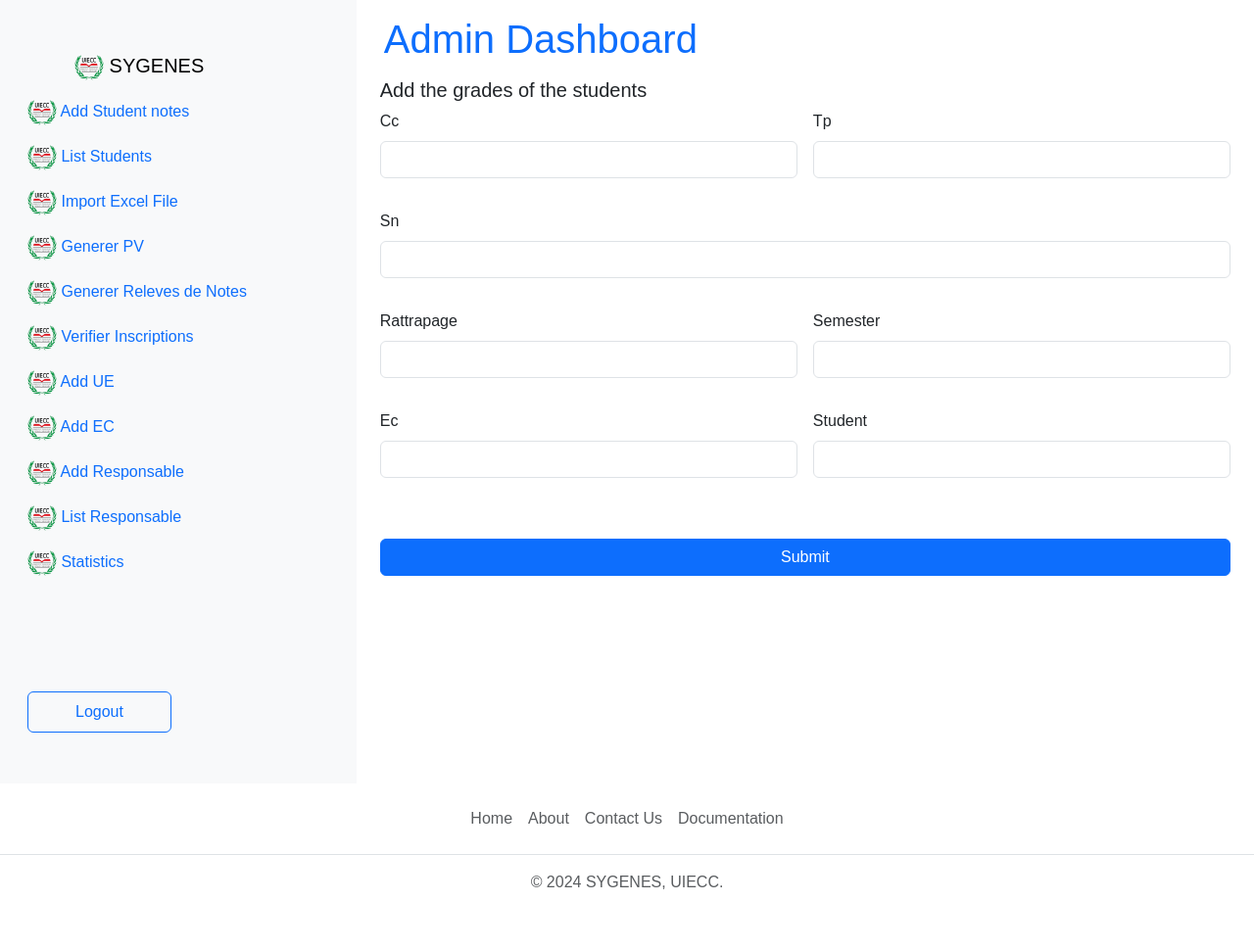
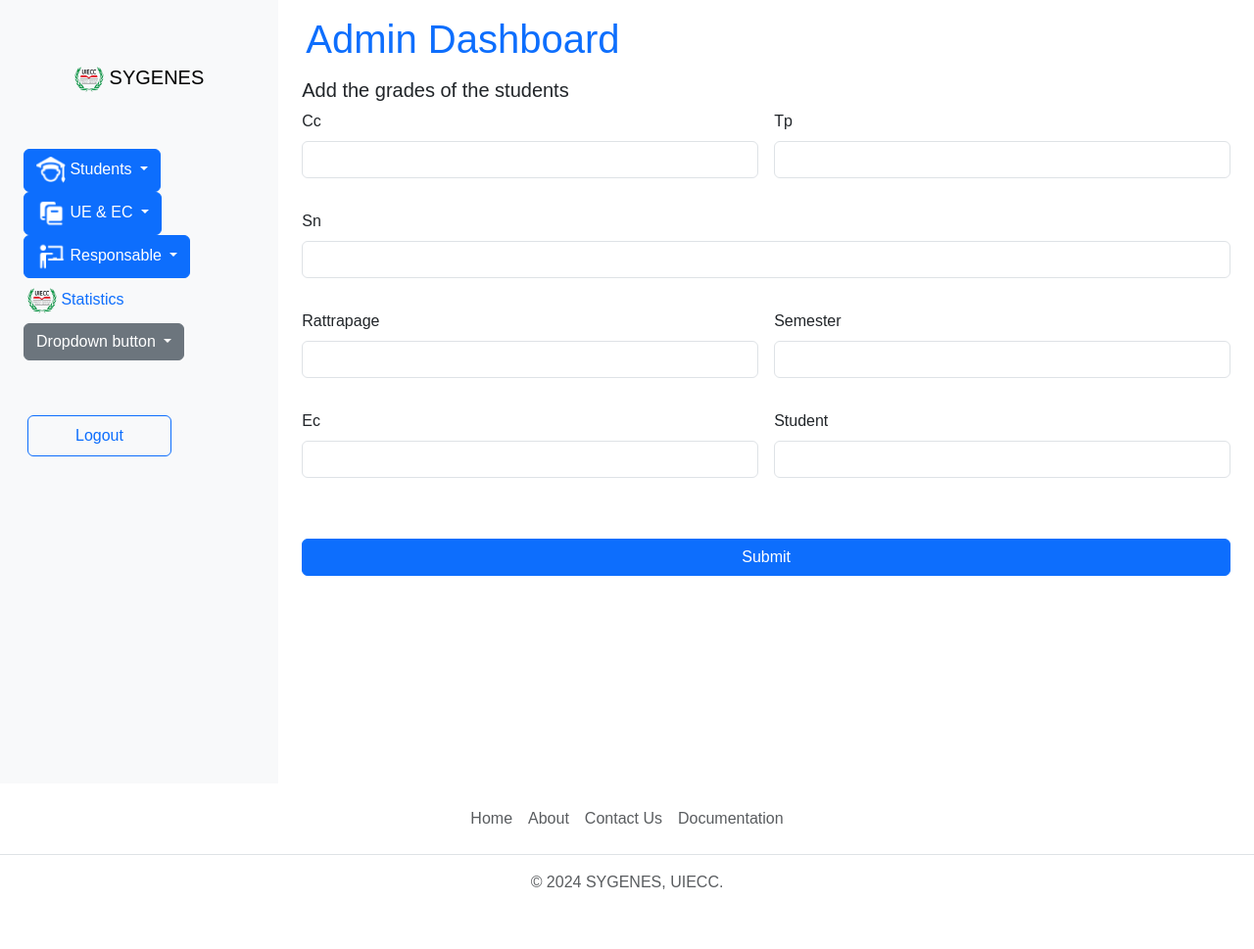
Before and after one commit to davyemane/SYGENES1.1, a Symfony app: template templates/note/index.html.twig in a window 1280 px wide. Shown: the whole page at 98% size. Run offline with Twig, Linux system fonts and the light colour scheme; the template is opened without the code that fills it, so the values that code supplies are empty; form fields are guessed from the names that the template uses; some libraries are stand-ins or nearby versions.

Commit message:
adding Icons for the admin dashboard

```diff
--- /dev/null
+++ b/assets/styles/app.css
@@ -0,0 +1,3 @@
+body {
+    background-color: lightgray;
+}
--- a/composer.json
+++ b/composer.json
@@ -29,6 +29,7 @@
 		"symfony/string": "6.4.*",
 		"symfony/twig-bundle": "6.4.*",
 		"symfony/validator": "6.4.*",
+		"symfony/webpack-encore-bundle": "^2.1",
 		"symfony/yaml": "6.4.*",
 		"symfonycasts/verify-email-bundle": "^1.17"
 	},
--- a/config/bundles.php
+++ b/config/bundles.php
@@ -9,4 +9,5 @@ return [
     Symfony\Bundle\TwigBundle\TwigBundle::class => ['all' => true],
     Doctrine\Bundle\FixturesBundle\DoctrineFixturesBundle::class => ['dev' => true, 'test' => true],
     SymfonyCasts\Bundle\VerifyEmail\SymfonyCastsVerifyEmailBundle::class => ['all' => true],
+    Symfony\WebpackEncoreBundle\WebpackEncoreBundle::class => ['all' => true],
 ];
--- a/templates/base_AdminDashboard.html.twig
+++ b/templates/base_AdminDashboard.html.twig
@@ -11,16 +11,12 @@
   <link rel="stylesheet" href="https://cdn.jsdelivr.net/npm/bootstrap@5.3.3/dist/css/bootstrap.min.css">
   <link rel="stylesheet" href="https://cdn.jsdelivr.net/npm/bootstrap@5.3.3/dist/js/bootstrap.bundle.min.js">
 
-  <script src="/JS/functions.js"></script>
-  <script src="https://code.jquery.com/jquery-3.3.1.slim.min.js"
-    integrity="sha384-q8i/X+965DzO0rT7abK41JStQIAqVgRVzpbzo5smXKp4YfRvH+8abtTE1Pi6jizo" crossorigin="anonymous">
-  </script>
-  <script src="https://cdn.jsdelivr.net/npm/popper.js@1.14.7/dist/umd/popper.min.js"
-    integrity="sha384-UO2eT0CpHqdSJQ6hJty5KVphtPhzWj9WO1clHTMGa3JDZwrnQq4sF86dIHNDz0W1" crossorigin="anonymous">
-  </script>
-  <script src="https://cdn.jsdelivr.net/npm/bootstrap@4.3.1/dist/js/bootstrap.min.js"
-    integrity="sha384-JjSmVgyd0p3pXB1rRibZUAYoIIy6OrQ6VrjIEaFf/nJGzIxFDsf4x0xIM+B07jRM" crossorigin="anonymous">
-  </script>
+  <!-- <script src="/JS/functions.js"></script> -->
+  <script src="https://cdnjs.cloudflare.com/ajax/libs/jquery/3.5.1/jquery.min.js"></script>
+  <script src="https://cdnjs.cloudflare.com/ajax/libs/popper.js/1.16.0/umd/popper.min.js"></script>
+  <script src="https://maxcdn.bootstrapcdn.com/bootstrap/4.5.2/js/bootstrap.min.js"></script>
+
+
 
   <style>
     html,
@@ -39,11 +35,12 @@
 </head>
 
 <body>
-  <div class="d-flex">
-    <nav class="navbar navbar-expand-lg flex-column navbar-light bg-light justify-content-center" style=" height:100vh; width:40%">
+  <div class="d-flex justify-content-center">
+    <nav class="navbar navbar-expand-lg flex-column navbar-light bg-light w-25 "
+      style=" height:100vh;">
       <div class="container justify-content-center" id="navbarSupportedContent">
         <ul class="nav nav-pills mr-auto  ">
-            <div class="">
+          <div class="mt-5 mb-5">
             <li class="nav-link m-auto">
               <a class="navbar-brand mx-5" href="{{ path('app_dashAdmin')}}">
                 <img src="/icons/uiecc_logo.png" width="30" height="30" alt="" class="mr-auto">
@@ -52,58 +49,82 @@
             </li>
           </div>
 
-         <div>
-        <li class="nav-item active">
+          <div class="justify-content-center ">
+          <div class="container dropdown">
+            <button class="btn btn-primary dropdown-toggle" type="button" id="dropdownMenuButton" data-toggle="dropdown" aria-haspopup="true" aria-expanded="false">
+              <img src="/icons/students.png" width="30" height="30" alt="" class="mr-auto">
+              Students
+            </button>
+            <div class="dropdown-menu dropdown-menu-right" aria-labelledby="dropdownMenuButton">
               <a class="nav-link " href="{{ path('add_note') }}">
-            <img src="/icons/uiecc_logo.png" width="30" height="30" alt="" class="mr-auto">
                 Add Student notes</a>
-        </li>
                 <li class="nav-item">
                   <a class="nav-link " href="{{ path('list_student') }}">
-            <img src="/icons/uiecc_logo.png" width="30" height="30" alt="" class="mr-auto">
                     List Students</a>
                 </li>
                 <li class="nav-item">
                   <a class="nav-link " href="{{ path('import') }}">
-            <img src="/icons/uiecc_logo.png" width="30" height="30" alt="" class="mr-auto">
                     Import Excel File</a>
                 </li>
                 <li class="nav-item">
                   <a class="nav-link " href="#">
-            <img src="/icons/uiecc_logo.png" width="30" height="30" alt="" class="mr-auto">
                     Generer PV</a>
                 </li>
                 <li class="nav-item">
                   <a class="nav-link " href="#">
-            <img src="/icons/uiecc_logo.png" width="30" height="30" alt="" class="mr-auto">
                     Generer Releves de Notes</a>
                 </li>
                 <li class="nav-item">
                   <a class="nav-link " href="#">
-            <img src="/icons/uiecc_logo.png" width="30" height="30" alt="" class="mr-auto">
                     Verifier Inscriptions</a>
                 </li>
+            </div>
+          </div>
+
+          <div></div>
+          <div class="container dropdown">
+            <button class="btn btn-primary dropdown-toggle" type="button" id="dropdownMenuButton" data-toggle="dropdown" aria-haspopup="true" aria-expanded="false">
+              <img src="/icons/ue_ec.png" width="30" height="30" alt="" class="mr-auto">
+              UE & EC
+            </button>
+            <div class="dropdown-menu dropdown-menu-right" aria-labelledby="dropdownMenuButton">
               <li class="nav-item">
                 <a class="nav-link " href="{{ path('add_ue') }}">
-            <img src="/icons/uiecc_logo.png" width="30" height="30" alt="" class="mr-auto">
+
                   Add UE</a>
               </li>
               <li class="nav-item">
                 <a class="nav-link " href="{{ path('add_ec') }}">
-            <img src="/icons/uiecc_logo.png" width="30" height="30" alt="" class="mr-auto">
+
                   Add EC</a>
               </li>
+              <a class="dropdown-item" href="#">Something else here</a>
+            </div>
+          </div>
 
+          <div class="container dropright">
+            <button class="btn btn-primary dropdown-toggle" type="button" id="dropdownMenuButton" data-toggle="dropdown" aria-haspopup="true" aria-expanded="false">
+              <img src="/icons/responsable.png" width="30" height="30" alt="" class="mr-auto">
+              Responsable
+            </button>
+            <div class="dropdown-menu dropdown-menu-right" aria-labelledby="dropdownMenuButton">
               <li class="nav-item">
                 <a class="nav-link " href="{{ path('add_responsable') }}">
-            <img src="/icons/uiecc_logo.png" width="30" height="30" alt="" class="mr-auto">
+
                   Add Responsable</a>
               </li>
               <li class="nav-item">
                 <a class="nav-link " href="#">
-            <img src="/icons/uiecc_logo.png" width="30" height="30" alt="" class="mr-auto">
+
                   List Responsable</a>
               </li>
+              <a class="dropdown-item" href="#">Something else here</a>
+            </div>
+          </div>
+
+
+
+
             <li class="nav-item">
               <a class="nav-link " href="#">
                 <img src="/icons/uiecc_logo.png" width="30" height="30" alt="" class="mr-auto">
@@ -112,9 +133,21 @@
 
           </div>
 
+          <div class="container dropright">
+            <button class="btn btn-secondary dropdown-toggle" type="button" id="dropdownMenuButton" data-toggle="dropdown" aria-haspopup="true" aria-expanded="false">
+              Dropdown button
+            </button>
+            <div class="dropdown-menu dropdown-menu-right" aria-labelledby="dropdownMenuButton">
+              <a class="dropdown-item" href="#">Action</a>
+              <a class="dropdown-item" href="#">Another action</a>
+              <a class="dropdown-item" href="#">Something else here</a>
+            </div>
+          </div>
 
-        <div class="container" style="height:100px"> </div>
-        <li class="nav-item">
+
+
+
+          <li class="nav-item mb-5 mt-5">
             <a class="nav-link" href="{{ path('app_logout') }}">
               <button class="btn btn-outline-primary w-100 py-2 px-5">Logout</button>
             </a>
```
Also changed, not shown: assets/app.js (added, +9 -0 lines), package.json (added, +20 -0 lines), webpack.config.js (added, +73 -0 lines), public/icons/icons8_help_48px 1.png (added), public/icons/icons8_home_100px 1.png (added), public/icons/icons8_report_card_48px 1.png (added), public/icons/icons8_settings_100px 1.png (added), public/icons/icons8_statistics_100px 1.png (added), public/icons/responsable.png (added), public/icons/students.png (added), public/icons/ue_ec.png (added), 5 other files. Lines whose indentation alone changed are shown as unchanged.
